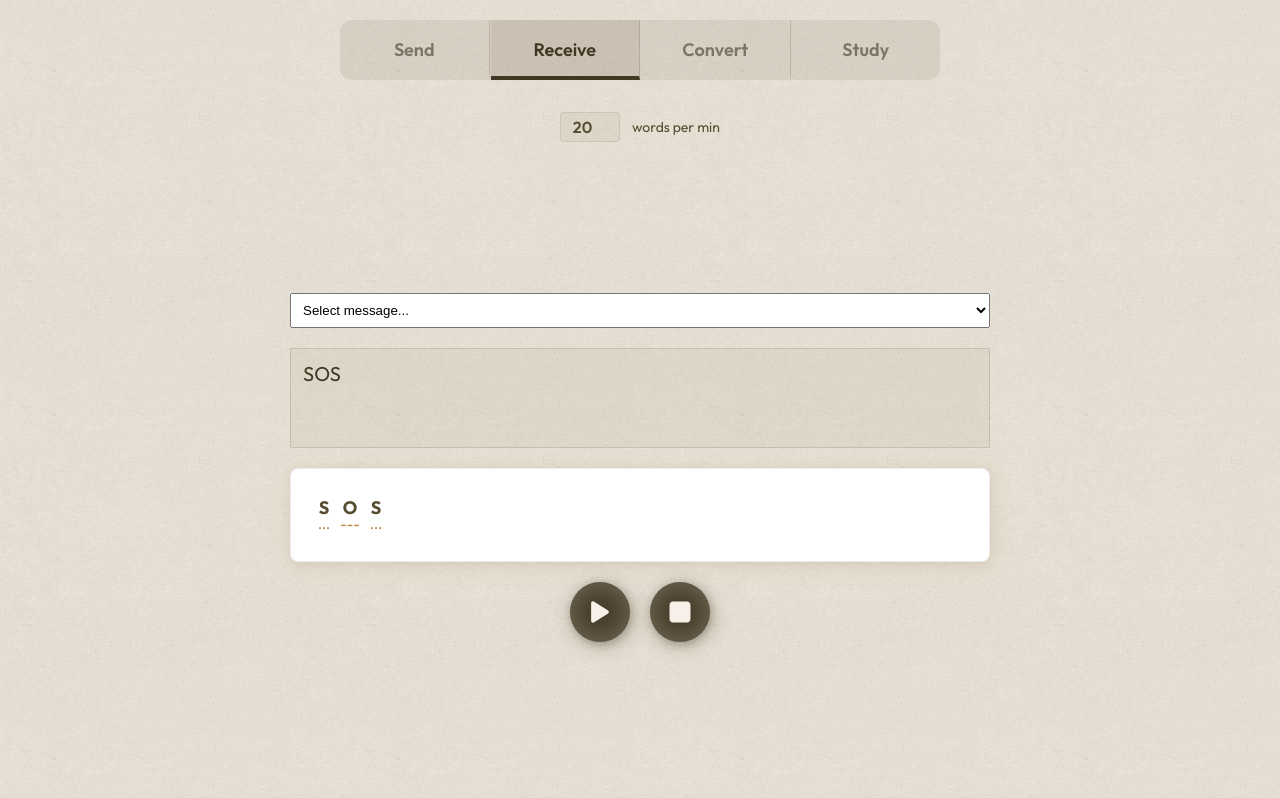
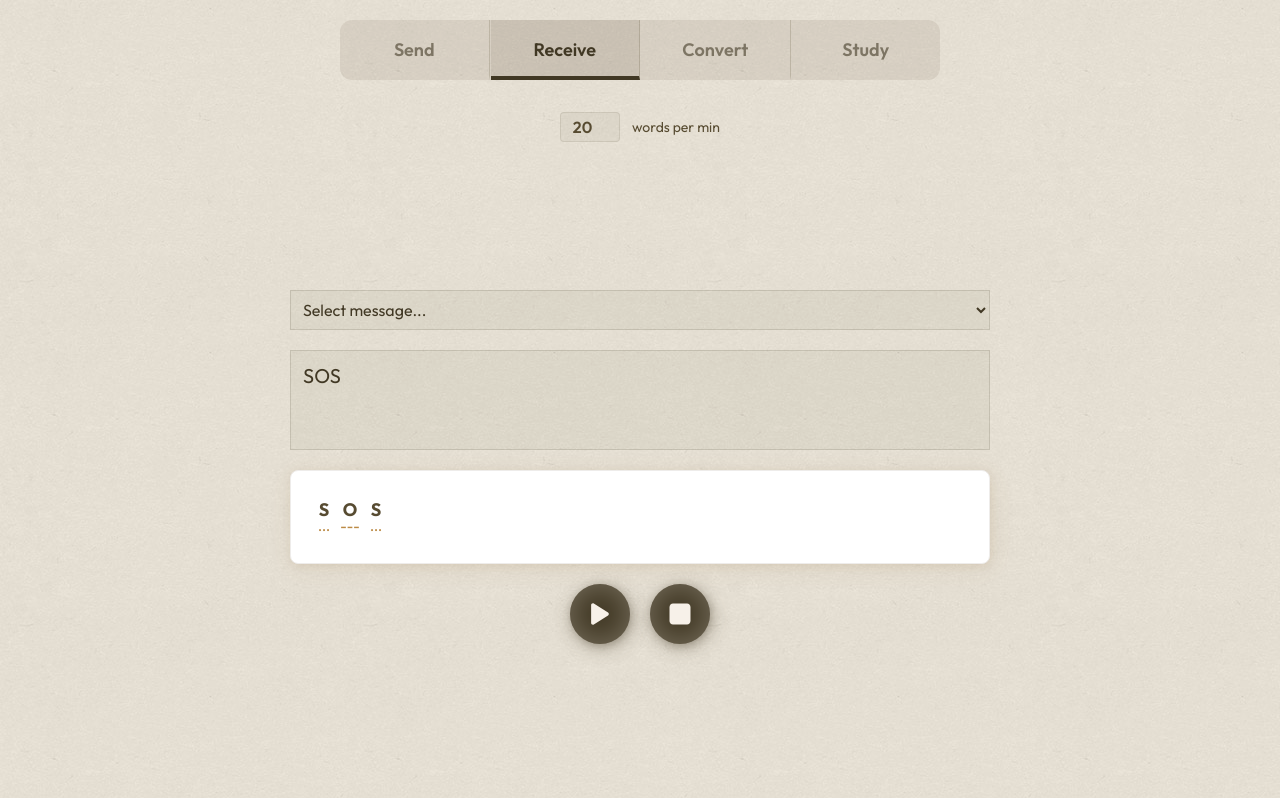
Before and after one commit to updownupdown/morse, a React (Create React App) app: page / in a window 1280 px wide. Both pictures are taken after a click on the button "Receive". Built offline with nearby package versions, Linux system fonts and the light colour scheme.

Commit message:
Uppercase fixes, styling select

```diff
--- a/src/components/Receive.scss
+++ b/src/components/Receive.scss
@@ -13,6 +13,13 @@
   select {
     padding: 8px;
     width: 100%;
+
+    border: 1px solid rgba(var(--K900-rgb), 0.15);
+    background: rgba(var(--K900-rgb), 0.05);
+
+    font-family: var(--font);
+    font-size: 16px;
+    color: var(--K900);
   }
 
   button {
--- a/src/components/Receive.tsx
+++ b/src/components/Receive.tsx
@@ -121,7 +121,7 @@ export const Receive = () => {
 
       <textarea
         value={message}
-        onChange={(e) => setMessage(e.target.value)}
+        onChange={(e) => setMessage(e.target.value.toUpperCase())}
         readOnly={isPlaying}
       />
 
--- a/src/data.tsx
+++ b/src/data.tsx
@@ -5,9 +5,9 @@ export const Telegrams = {
   "Royal Navy at the start of WWII": "Winston is back.",
   "First telegram ever sent": "What hath God wrought?",
   "From journalist in Venice to his editor":
-    "Streets full of water – please advise.",
+    "Streets full of water - please advise.",
   "Oscar Wilde's response": "The reports of my death are greatly exaggerated.",
-  "First hydrogen bomb": "It’s a boy.",
+  "First hydrogen bomb": "It's a boy.",
   "From a husband upstairs":
     "I would like a boiled egg, two slices of toast and a cup of tea. Thank you very much, Spike.",
 };
```
